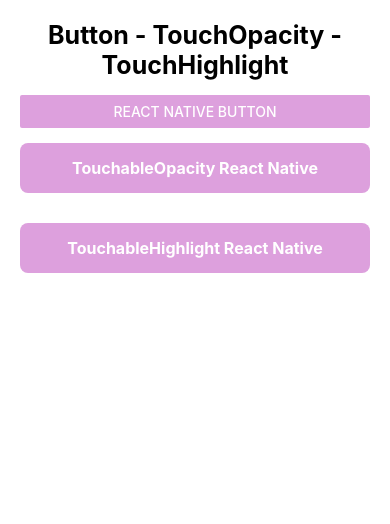
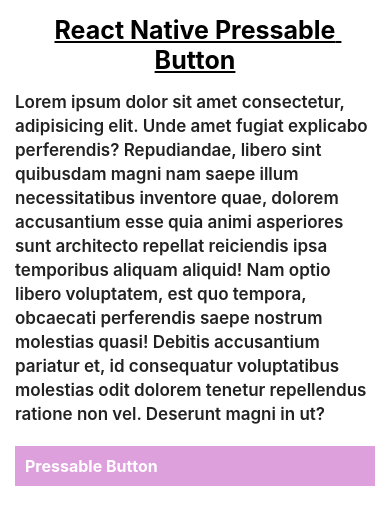
Before and after one commit to rachna-khatnawlia/ReactNativeFromScratch, a React Native app: screen / in a window 390 px wide. Shown: the top 524 px of the page. Built offline with nearby package versions, Linux system fonts and the light colour scheme.

Commit message:
video 22 - Pressable

```diff
--- a/App.tsx
+++ b/App.tsx
@@ -1,11 +1,11 @@
 import { StyleSheet, Text, View, SafeAreaView } from 'react-native'
 import React from 'react'
-import BtnVsTouchOpacVsTouchHigh from './src/Components/21_BtnVsTouchOpacVsTouchHigh'
+import PressableComp from './src/Components/22_Pressable'
 
 export default function App() {
   return (
     <SafeAreaView style={{flex:1}}>
-      <BtnVsTouchOpacVsTouchHigh/>
+      <PressableComp/>
     </SafeAreaView>
   )
 }
--- /dev/null
+++ b/src/Components/22_Pressable.tsx
@@ -0,0 +1,82 @@
+//import liraries
+import React, {Component} from 'react';
+import {View, Text, StyleSheet, Pressable, Alert} from 'react-native';
+
+// create a component
+// onPress: Called when the component is pressed and released.
+
+// onPressIn: Called when the touch is started.
+
+// onPressOut: Called when the touch is released outside the component’s bounds.
+
+// onLongPress: Called when the component is pressed for a long duration.
+
+// style: Accepts a function that receives an object containing touch state information (e.g., pressed) to dynamically apply styles based on the touch state.
+
+// disabled: When set to true, disables the component's press events and styling changes.
+
+// hitSlop: Defines an area around the component that will be considered as part of the touchable area, making it easier for users to interact with the component.
+const PressableComp = () => {
+  return (
+    <View style={{padding: 15}}>
+      <Text style={styles.heading}>React Native Pressable Button</Text>
+      <Text style={styles.dummyText}>
+        Lorem ipsum dolor sit amet consectetur, adipisicing elit. Unde amet
+        fugiat explicabo perferendis? Repudiandae, libero sint quibusdam magni
+        nam saepe illum necessitatibus inventore quae, dolorem accusantium esse
+        quia animi asperiores sunt architecto repellat reiciendis ipsa
+        temporibus aliquam aliquid! Nam optio libero voluptatem, est quo
+        tempora, obcaecati perferendis saepe nostrum molestias quasi! Debitis
+        accusantium pariatur et, id consequatur voluptatibus molestias odit
+        dolorem tenetur repellendus ratione non vel. Deserunt magni in ut?
+      </Text>
+      {/* <View style={{backgroundColor: 'red', padding: 50}}> */}
+      <Pressable
+        style={({pressed}) => [
+          {
+            backgroundColor: pressed ? 'red' : 'plum',
+            padding: 10,
+          },
+        ]}
+        onPress={() => alert('pressed')}
+        // onPressIn={() => console.log('pressedIn')}
+        // onPressOut={() => console.log('pressedOut')}
+        // onLongPress={() => console.log('On Long Press')}
+        // disabled={true}
+        // hitSlop={50}
+      >
+        <Text style={styles.btnText}>Pressable Button</Text>
+      </Pressable>
+      {/* </View> */}
+    </View>
+  );
+};
+
+const styles = StyleSheet.create({
+  heading: {
+    textAlign: 'center',
+    fontSize: 25,
+    fontWeight: 'bold',
+    textDecorationLine: 'underline',
+    marginBottom: 15,
+  },
+  dummyText: {
+    fontSize: 17,
+    lineHeight: 24,
+    color: '#222222',
+    fontWeight: '600',
+    marginBottom: 20,
+  },
+  BtnView: {
+    height: 50,
+    backgroundColor: 'plum',
+    justifyContent: 'center',
+    alignItems: 'center',
+    borderRadius: 8,
+    // width: 100,
+  },
+  btnText: {fontSize: 16, color: 'white', fontWeight: 'bold'},
+});
+
+//make this component available to the app
+export default PressableComp;
```
Also changed, not shown: 1 other file (tests, documents, lock files or other folders).
